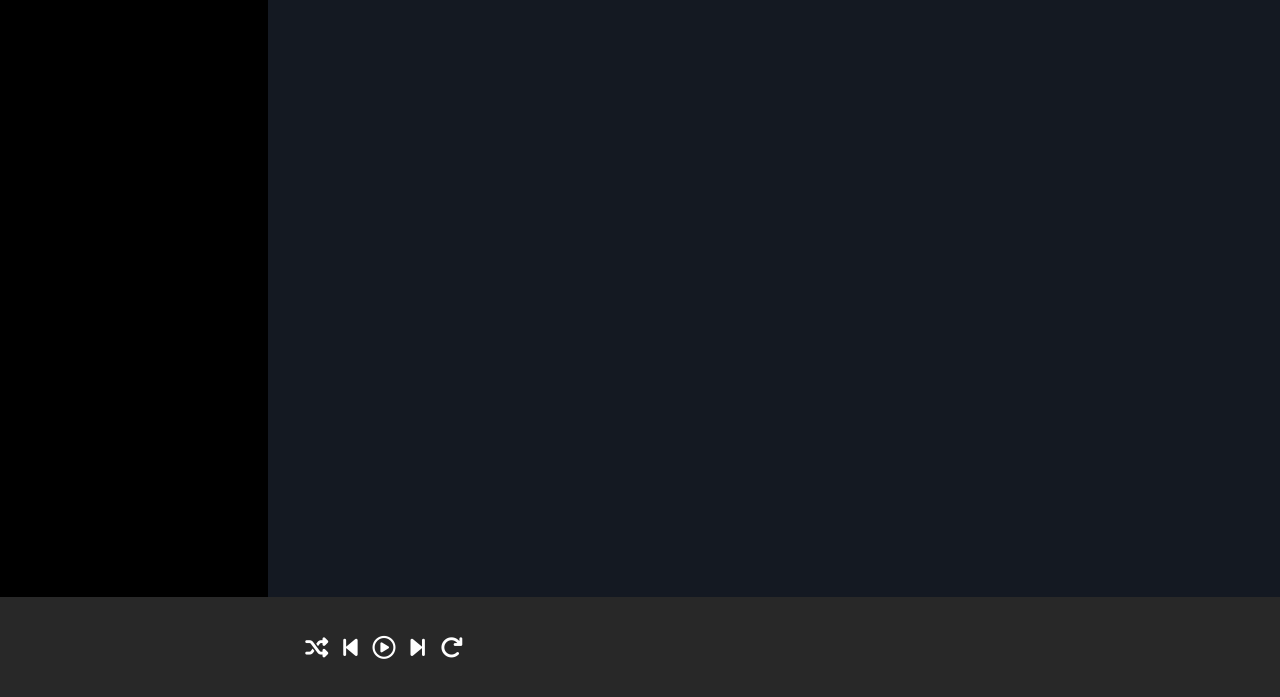
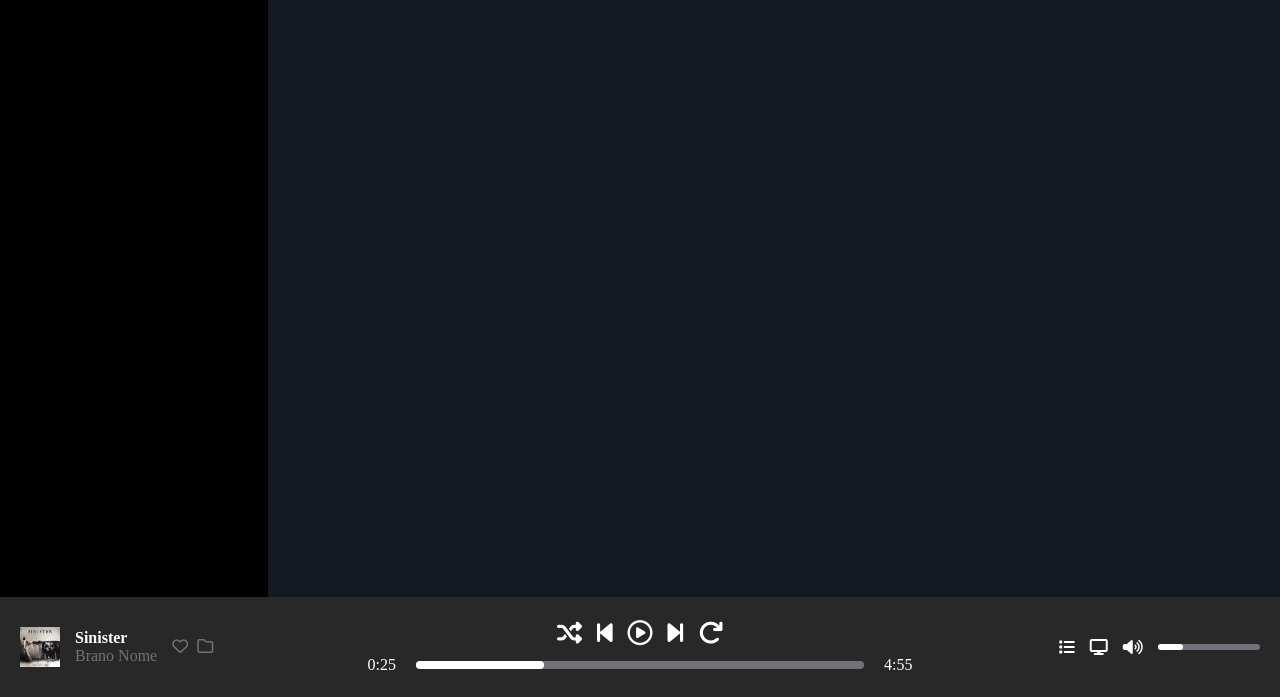
Before and after one commit to paolocastaldi/html-css-spotifyweb, a plain HTML site: page index.html in a window 1280 px wide. Shown: the part 103-800 px from the top of the page. Drawn offline with Linux system fonts and the light colour scheme.

Commit message:
Agg. sez. player + icone e bar con hover

```diff
--- a/css/style.css
+++ b/css/style.css
@@ -2,7 +2,6 @@
     margin: 0;
     padding: 0;
     box-sizing: border-box;
-
 }
 
 :root{
@@ -47,6 +46,21 @@ header{
 
 }
 
+.upgrade-button{
+    padding: 10px 30px;
+    color: white;
+    border-radius: 20px;
+    border: 1px solid var(--LightGrey);
+    display: inline-block;
+    align-self: center;
+    margin-right: 20px;
+    text-transform: uppercase;
+}
+
+.upgrade-button:hover{
+    transform: scale(1.10);
+}
+
 /* FOOTER */
 
 footer{
@@ -60,21 +74,9 @@ footer{
     overflow-x: hidden;
 }
 
-.upgrade-button{
-    padding: 10px 30px;
-    color: white;
-    border-radius: 20px;
-    border: 1px solid var(--LightGrey);
-    display: inline-block;
-    align-self: center;
-    margin-right: 20px;
-    text-transform: uppercase;
-}
-
 footer>section{
     height: 100%;
 }
-
 
 .footer-container{
     display: flex;
@@ -85,6 +87,37 @@ footer>section{
 }
 
 
+/* SEZIONE BRANO */
+
+.now-playing{
+    display: flex;
+    align-items: center;
+    gap: 15px;
+    padding-left: 20px;
+    width: 300px;
+}
+
+.now-playing>img{
+    width: 15%;
+    max-width: 90px;
+    min-width: 40px;
+}
+
+.n-playing-text>*{
+    display: block;
+}
+
+.n-playing-text>span, .settings>i{
+    color: var(--LightGrey);
+}
+
+.playing-icons>i{
+    color: var(--LightGrey);
+    display: inline-block;
+    margin-right: 5px;
+}
+
+/* SEZIONE CONTROLLO PLAYER */
 
 .player{
     display: flex;
@@ -95,6 +128,34 @@ footer>section{
     width: 60%;
 }
 
+.player-top{
+    display: flex;
+    gap: 15px;
+    justify-content: space-around;
+    flex-shrink: 1;
+}
+
+.player-top>i{
+    font-size: 23px;
+    color: white;
+}
+
+.color-white, .hover-color-white:hover{
+    color: white;
+}
+
+.hover-color-white:hover{
+    cursor: pointer;
+}
+
+.player{
+    display: flex;
+    flex-direction: column;
+    align-items: center;
+    gap: 10px;
+    min-width: 200px;
+    width: 60%;
+}
 
 .player-top{
     display: flex;
@@ -104,7 +165,96 @@ footer>section{
 }
 
 .player-top>i{
-    font-size: 23px;
+    font-size: 25px;
+    color: white;
+}
+
+.player-bot{
+    display: flex;
+    gap: 20px;
+    align-items: center;
+}
+
+.player-bot>span{
+    color: white;
+}
+
+.player-bar{
+    width: 35vw;
+    height: 0.5rem;
+    border-radius: 10px;
+    background-color: var(--LightGrey);
+    position: relative;
+}
+
+.player-bar-active{
+    width: 10vw;
+    height: 0.5rem;
+    border-radius: 10px;
+    background-color: white;
+    position: absolute;
+    left: 0;
+}
+
+.player-bar:hover .player-bar-active{
+    background-color: var(--Green);
+}
+
+.player-bar:hover .player-bar-active::after{
+    display: block;
+}
+
+/* SEZIONE VOLUME */
+
+.active-volume::after, .player-bar-active::after{
+    content: "";
+    width: 0.9rem;
+    height: 0.9rem;
+    border-radius: 50%;
+    background-color: white;
+    display: none;
+    position: absolute;
+    right: -5px;
+    transform: translateY(-4px);
+}
+
+.volume:hover .active-volume{
+    background-color: var(--Green);
+}
+
+.volume:hover .active-volume::after{
+    display: block;
+}
+
+.settings{
+    display: flex;
+    gap: 15px;
+    padding-right: 20px;
+    align-items: center;
+    width: 20%;
+    justify-content: flex-end;
+    width: 300px;
+}
+
+.volume{
+    width: 8vw;
+    background-color: var(--LightGrey);
+    height: 0.4rem;
+    border-radius: 10px;
+    position: relative;
+}
+
+.active-volume{
+    position: absolute;
+    left: 0;
+    top: 0;
+    width: 2vw;
+    height: 0.4rem;
+    background-color: white;
+    border-radius: 10px;
+}
+
+.settings>i{
     color: white;
 }
 
--- a/index.html
+++ b/index.html
@@ -29,14 +29,42 @@
     <footer>
         <section>
             <div class="footer-container">
+                <div class="now-playing">
+                    <img src="./img/sinister.jpeg" alt="">
+                    <div class="n-playing-text">
+                        <strong class="color-white">Sinister</strong>
+                        <span>Brano Nome</span>
+                    </div>
+                    <div class="playing-icons">
+                        <i class="fa-regular fa-heart hover-color-white"></i>
+                        <i class="fa-regular fa-folder hover-color-white"></i>
+                    </div>
+                </div>
                 <div class="player">
                     <div class="player-top">
-                        <i class="fa-solid fa-shuffle"></i>
-                        <i class="fa-solid fa-backward-step"></i>
-                        <i class="fa-regular fa-circle-play"></i>
-                        <i class="fa-solid fa-forward-step"></i>
-                        <i class="fa-solid fa-arrow-rotate-right"></i>
+                        <i class="fa-solid fa-shuffle hover-color-white"></i>
+                        <i class="fa-solid fa-backward-step hover-color-white"></i>
+                        <i class="fa-regular fa-circle-play hover-color-white"></i>
+                        <i class="fa-solid fa-forward-step hover-color-white"></i>
+                        <i class="fa-solid fa-arrow-rotate-right hover-color-white"></i>
                     </div>
+                    <div class="player-bot">
+                        <span>0:25</span>
+                        <div class="player-bar">
+                            <div class="player-bar-active"></div>
+                        </div>
+                        <span>4:55</span>
+                    </div>
+                </div>
+                <div class="settings">
+                    <i class="fa-solid fa-list hover-color-white"></i>
+                    <i class="fa-solid fa-display hover-color-white"></i>
+                    <i class="fa-solid fa-volume-high hover-color-white"></i>
+                    <div class="volume">
+                        <div class="active-volume"></div>
+                    </div>
+                </div>
+            </div>
         </section>
     </footer>
 
```
